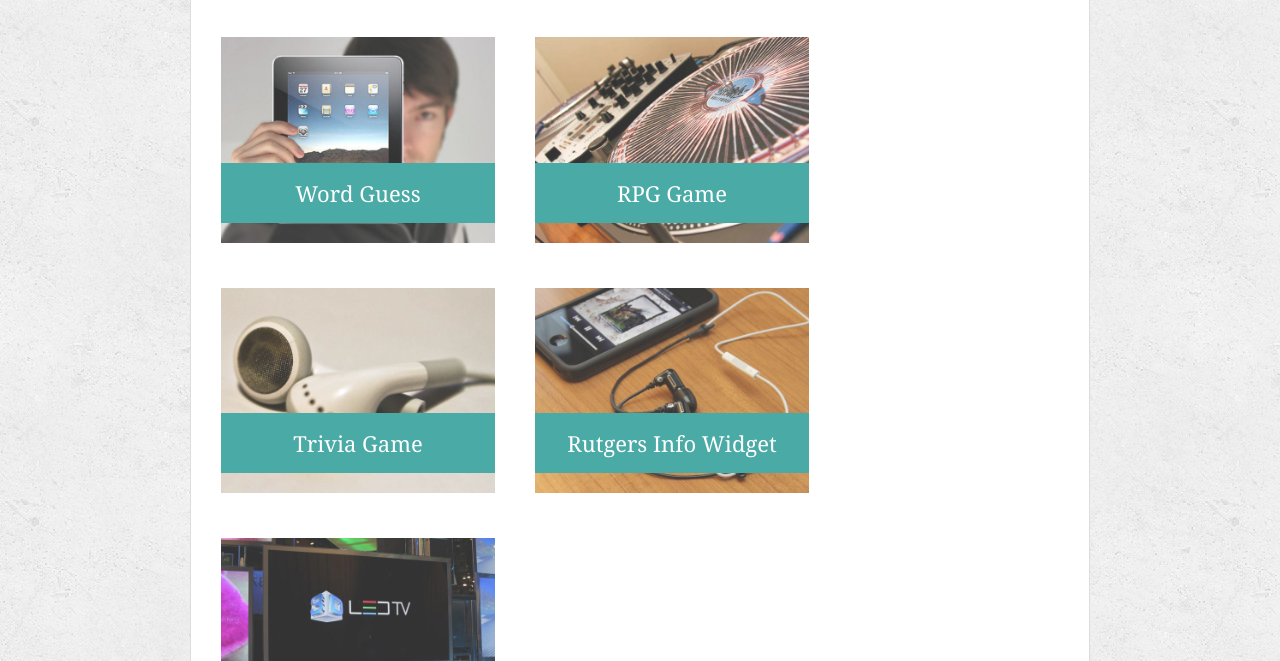
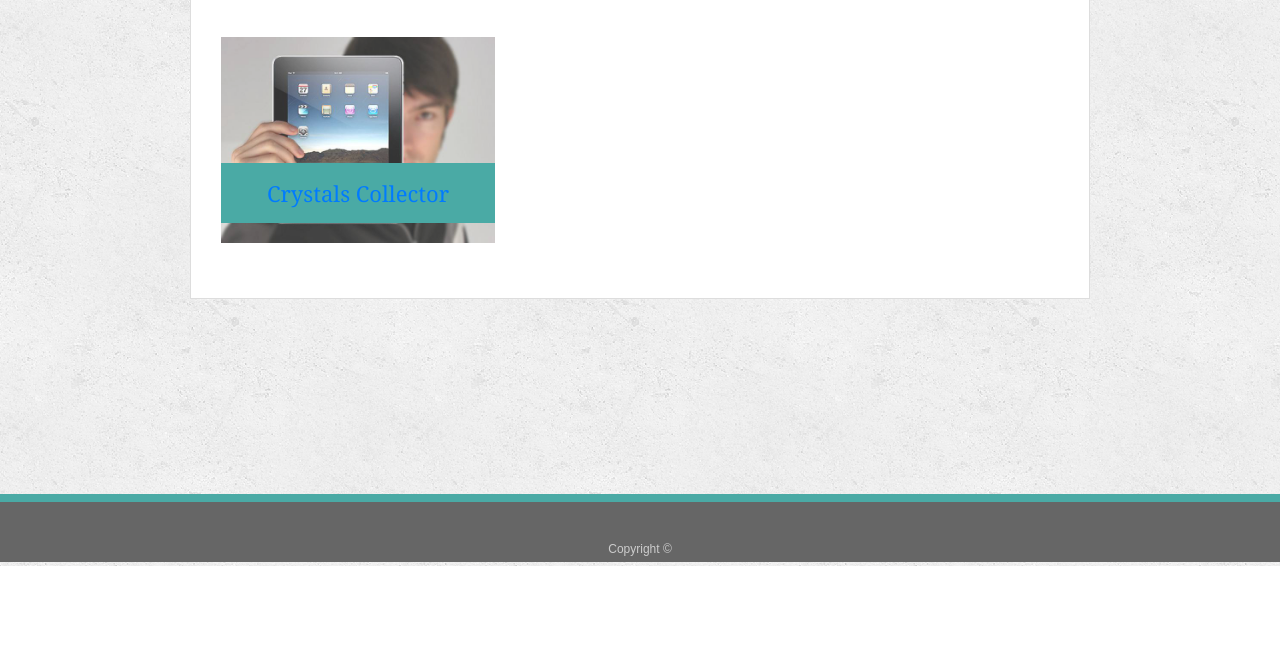
Before and after one commit to jamiesumner/Bootstrap-Portfolio, a plain HTML site: page portfolio.html in a window 1280 px wide. Shown: the part 236-897 px from the top of the page. After the commit the page ends 802 px from the top, so only its background shows below. Drawn offline with nearby package versions, Linux system fonts and the light colour scheme.

Commit message:
added crystals collector game to portfolio

```diff
--- a/portfolio.html
+++ b/portfolio.html
@@ -38,33 +38,14 @@
                     <h1>Portfolio</h1>
 
                     <div class="work">
-                        <img src="assets/images/technics-q-c-640-480-1.jpg" alt="Word Guess">
+                        <img src="assets/images/technics-q-c-640-480-1.jpg" alt="Crystals Collector">
 
-                        <h3>Word Guess</h3>
+                        <h3><a href="https://jamiesumner.github.io/unit-4-game/">Crystals Collector</a></h3>
                     </div>
-                    <div class="work">
-                        <img src="assets/images/technics-q-c-640-480-2.jpg" alt="RPG Game">
-
-                        <h3>RPG Game</h3>
-                    </div>
-                    <div class="work">
-                        <img src="assets/images/technics-q-c-640-480-5.jpg" alt="Trivia Game">
-
-                        <h3>Trivia Game</h3>
-                    </div>
-                    <div class="work">
-                        <img src="assets/images/technics-q-c-640-480-7.jpg" alt="Rutgers Info Widget">
-
-                        <h3>Rutgers Info Widget</h3>
-                    </div>
-                    <div class="work">
-                        <img src="assets/images/technics-q-c-640-480-9.jpg" alt="Rock Paper Scissors">
-
-                        <h3>Rock Paper Scissors</h3>
-                    </div>
-                </section>
             </div>
+            </section>
         </div>
+    </div>
     </div>
 
     <footer>
```
